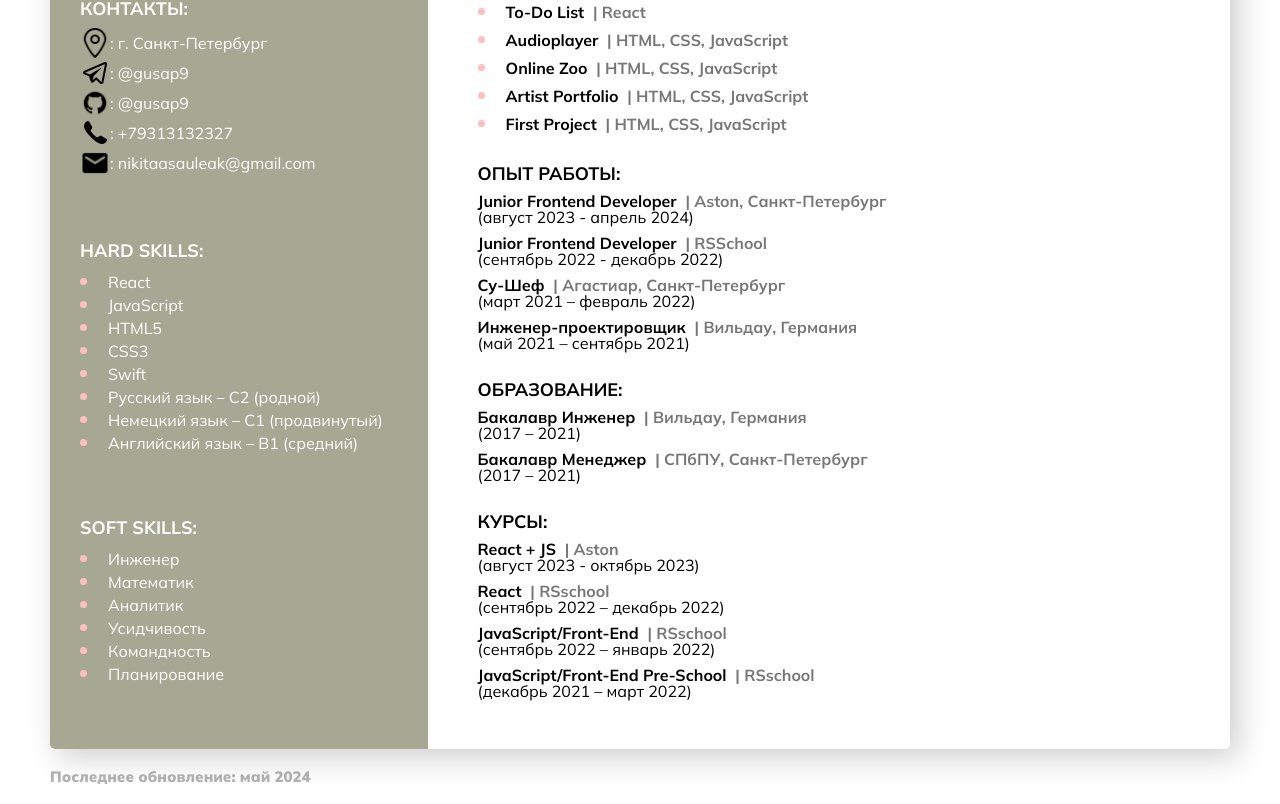
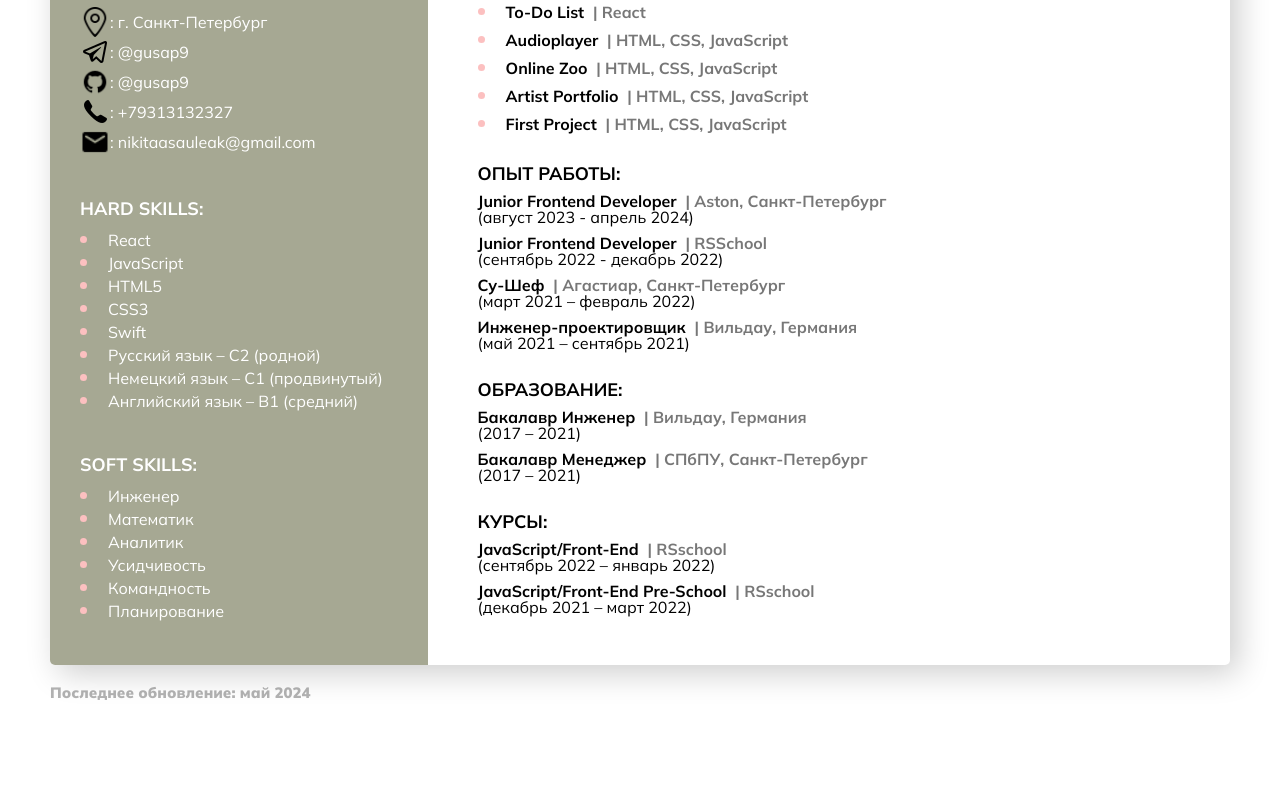
Before and after one commit to gusap9/cv, a React (Create React App) app: page / in a window 1280 px wide. Shown: the part 474-1278 px from the top of the page. After the commit the page ends 1194 px from the top, so only its background shows below. Built offline with nearby package versions, Linux system fonts and the light colour scheme.

Commit message:
fix: исправил информацию о курсах

```diff
--- a/src/components/SecondColumn/index.js
+++ b/src/components/SecondColumn/index.js
@@ -212,24 +212,6 @@ export const SecondColumn = ({ strings }) => {
         <div className='container__courses-text container__work-text'>
           <div className='container__education-inner'>
             <div className='container__bold-upper-name'>
-              React + JS &nbsp;
-              <span className='container__bold-upper-subname'>| Aston</span>
-            </div>
-            <div className='container__period'>
-              ({strings.coursesFourthTime})
-            </div>
-          </div>
-          <div className='container__education-inner'>
-            <div className='container__bold-upper-name'>
-              React &nbsp;
-              <span className='container__bold-upper-subname'>| RSschool</span>
-            </div>
-            <div className='container__period'>
-              ({strings.coursesThirdTime})
-            </div>
-          </div>
-          <div className='container__education-inner'>
-            <div className='container__bold-upper-name'>
               JavaScript/Front-End &nbsp;
               <span className='container__bold-upper-subname'>| RSschool</span>
             </div>
--- a/src/constants/languages.js
+++ b/src/constants/languages.js
@@ -35,8 +35,6 @@ export const RUS_STRINGS = {
   coursesTitle: 'Курсы:',
   coursesFirstTime: 'декабрь 2021 – март 2022',
   coursesSecTime: 'сентябрь 2022 – январь 2022',
-  coursesThirdTime: 'сентябрь 2022 – декабрь 2022',
-  coursesFourthTime: 'август 2023 - октябрь 2023',
   projectsTitle: 'Проекты:',
   projectsSubtitle: 'Для перехода нажмите на название',
   lastUpdate: 'Последнее обновление: май 2024',
@@ -81,8 +79,6 @@ export const GER_STRINGS = {
   coursesTitle: 'Kurse:',
   coursesFirstTime: 'Dezember 2021 – März 2022',
   coursesSecTime: 'September 2022 – Januar 2022',
-  coursesThirdTime: 'September 2022 – Dezember 2022',
-  coursesFourthTime: 'August 2023 - Oktober 2023',
   projectsTitle: 'Projekte:',
   projectsSubtitle: 'Für Einzelheiten klicken Sie auf den Titel',
   lastUpdate: 'Aktualisiert im May 2024',
@@ -125,8 +121,6 @@ export const ENG_STRINGS = {
   coursesTitle: 'Courses:',
   coursesFirstTime: 'december 2021 – march 2022',
   coursesSecTime: 'september 2022 – january 2022',
-  coursesThirdTime: 'september 2022 – december 2022',
-  coursesFourthTime: 'august 2023 - october 2023',
   projectsTitle: 'Projects:',
   projectsSubtitle: 'Click on the title for details',
   lastUpdate: 'Last update: may 2024',
```
